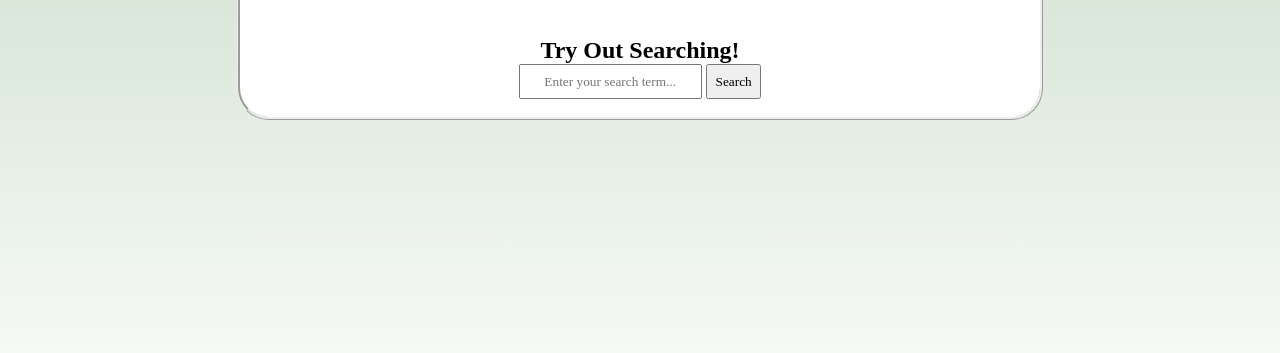
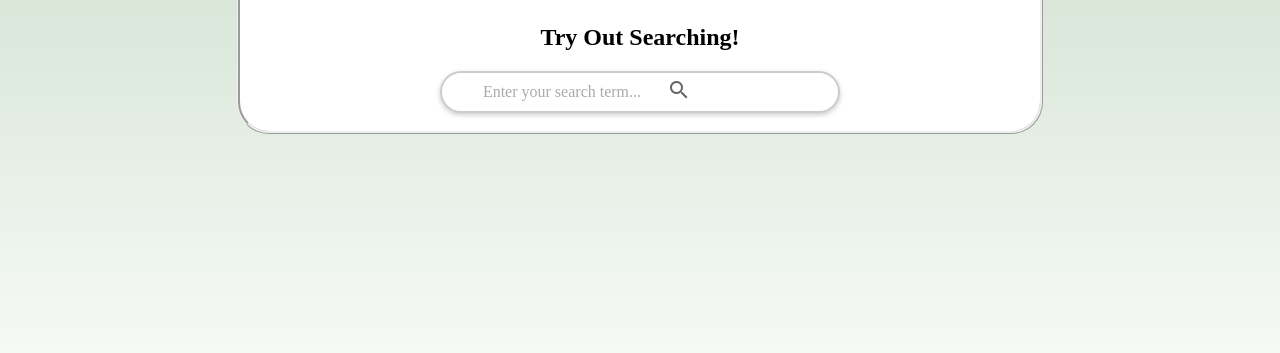
Before and after one commit to SKel1817/on-it, a Flask app: page /search in a window 1280 px wide. Shown: the part 350-703 px from the top of the page. Run offline with Flask 3, Linux system fonts and the light colour scheme; data that the repository does not hold is empty.

Commit message:
Reformatted and fixed file formatting. Added more comments for clarity

```diff
--- a/app.py
+++ b/app.py
@@ -22,11 +22,14 @@ app = Flask(__name__)
 # Load preferences from .env
 load_dotenv()
 
+# secert key for session variables
+app.secret_key = 'your_unique_and_secret_key'
+
 # Set IP address
 IP_ADDR = os.getenv("IP_ADDR") if os.getenv("IP_ADDR") else "localhost"
 print(f"IP Address: {IP_ADDR}")
 
-# Make connection to mariadb database using .env (DB_USER, DB_PASS, SCHEMA_NAME)
+# Make connection to mariadb database using .env (DB_USER, DB_PASS, SCHEMA_NAME), will have to refrence everytime you want to make a query
 def get_db_connection():
     try:
         conn = mariadb.connect(
@@ -40,50 +43,24 @@ def get_db_connection():
     except Error as e:
         print(f"Database connection error: {e}")
         return None
+
+
 # Path to the JSON file -- remove when database is connected
 RESPONSES_FILE = os.path.join("static", "audit_responses.json")
 REPORT_TEMPLATE = os.path.join("templates", "report.html")
 OUTPUT_PDF = os.path.join("static", "output.pdf")
 PUPPETEER_SCRIPT = os.path.join(os.getcwd(), "html_to_pdf.js")
 
-# all Database API Requests are here
-# sample database query select * from frameworks_table then return the data and print to console
-# @app.route("/sample-get", methods=["GET"])
-# def sample_get():
-#     try:
-#         cur.execute("SELECT * FROM frameworks_table")
-#         rows = cur.fetchall()
-#         for row in rows:
-#             print(row)
-#         return jsonify(rows)
-#     except Exception as e:
-#         print(f"Error fetching user data: {e}")
-#         return jsonify({"error": "Failed to load user data."}), 500
-
-# sample database query insert into user_table then return the data and print to console
-# @app.route("/sample-post", methods=["POST"])
-# def sample_post():
-#     try:
-#         data = request.json
-#         if not data:
-#             return jsonify({"error": "Invalid data"}), 400
-#         cur.execute("INSERT INTO user_table (username, password) VALUES (?, ?)", (data["username"], data["password"]))
-#         conn.commit()
-#         print(f"User {data['username']} added successfully!")
-#         return jsonify({"message": "User added successfully!"}), 200
-#     except Exception as e:
-#         print(f"Error adding user: {e}")
-#         return jsonify({"error": "Failed to add user."}), 500
-
 # Function to ensure the file exists and is properly initialized -- remove once database is set up
 def ensure_file_exists():
     if not os.path.exists(RESPONSES_FILE):
         with open(RESPONSES_FILE, "w") as f:
             json.dump([], f)
+# API Database queries -------------------------------------------------------------
+# User Logic Start ------------------
+# user login -- To be done
 
-# user login
-
-# create user
+# create user -- done
 @app.route("/create_user", methods=["POST"])
 def create_user():
     try:
@@ -138,31 +115,10 @@ def create_user():
     except Exception as e:
         print(f"Error adding user: {e}")
         return jsonify({"error": "Failed to add user."}), 500
+# User Logic End ------------------
 
-
-# function for generating the pdf
-@app.route("/generate_pdf", methods=["GET"])
-def generate_pdf():
-    try:
-        # Get the requested date from the query parameters
-        date = request.args.get("date")
-        if not date:
-            return jsonify({"error": "Date parameter is missing"}), 400
-
-        # Call the Puppeteer script with the date as an argument
-        subprocess.run(["node", PUPPETEER_SCRIPT, date], check=True)
-
-        # Send the generated PDF file
-        return send_file(OUTPUT_PDF, as_attachment=True)
-
-    except subprocess.CalledProcessError as e:
-        print("Error generating PDF with Puppeteer:", e)
-        return jsonify({"error": "Failed to generate PDF"}), 500
-    except Exception as e:
-        print("Unexpected error:", e)
-        return jsonify({"error": "Internal server error"}), 500
-
-# API for fetching audit steps from DB -- works!!!!!
+# Audit Logic Start ------------------
+# API for fetching audit steps from DB -- DONE
 @app.route("/get_audit_steps", methods=["GET"])
 def get_audit_steps():
     try:
@@ -183,44 +139,7 @@ def get_audit_steps():
         print(f"Error loading audit steps: {e}")
         return jsonify({"error": "Failed to load audit steps."}), 500
 
-
-# API for fetching audit frameworks from DB  -- works!
-@app.route("/get_frameworks", methods=["GET"])
-def get_frameworks():
-    try:
-        conn = get_db_connection()
-        if conn is None:
-            return jsonify({"error": "Database connection failed"}), 500
-
-        cur = conn.cursor()
-        cur.execute("SELECT name, definition, how_to_use, advantages, disadvantages, link FROM frameworks_table")
-        rows = cur.fetchall()
-
-        frameworks = []
-        for row in rows:
-            try:
-                how_to_use = json.loads(row[2]) if row[2].startswith("[") else row[2].split(";")
-                advantages = json.loads(row[3]) if row[3].startswith("[") else row[3].split(";")
-                disadvantages = json.loads(row[4]) if row[4].startswith("[") else row[4].split(";")
-            except json.JSONDecodeError:
-                how_to_use, advantages, disadvantages = row[2].split(";"), row[3].split(";"), row[4].split(";")  # Fallback to list format
-
-            frameworks.append({
-                "name": row[0],
-                "definition": row[1],
-                "how_to_use": how_to_use,
-                "advantages": advantages,
-                "disadvantages": disadvantages,
-                "link": row[5]
-            })
-
-        cur.close()
-        conn.close()
-        return jsonify({"frameworks": frameworks})
-    except Exception as e:
-        print(f"Error loading frameworks: {e}")
-        return jsonify({"error": "Failed to load frameworks."}), 500
-# API for fetching audit dates -- modify once database is set up
+# API for fetching audit dates -- modify once database is set up (will be API for report dates) -- TO DO
 @app.route("/get_audit_dates", methods=["GET"])
 def get_audit_dates():
     # I think this might be the code for the audit dates:
@@ -253,7 +172,7 @@ def get_audit_dates():
         print(f"Error fetching audit dates: {e}")
         return jsonify({"error": "Failed to load audit dates."}), 500
 
-# API for fetching report data -- modify once database is set up
+# API for fetching report data -- modify once database is set up (will be API for report) -- TO DO
 @app.route("/get_report_data", methods=["GET"])
 def get_report_data():
     try:
@@ -280,7 +199,7 @@ def get_report_data():
         print(f"Error fetching report data: {e}")
         return jsonify({"error": "Failed to load report data."}), 500
 
-# modify once database set up, temp JOSN saving method
+# modify once database set up, temp JOSN saving method (Will be API for Save responses) -- TO DO
 @app.route("/save_response", methods=["POST"])
 def save_response():
     try:
@@ -321,7 +240,72 @@ def save_response():
     except Exception as e:
         print("Error:", e)
         return jsonify({"error": "Internal server error"}), 500
+# Audit Logic End ------------------
 
+# API for fetching audit frameworks from DB  -- DONE
+@app.route("/get_frameworks", methods=["GET"])
+def get_frameworks():
+    try:
+        conn = get_db_connection()
+        if conn is None:
+            return jsonify({"error": "Database connection failed"}), 500
+
+        cur = conn.cursor()
+        cur.execute("SELECT name, definition, how_to_use, advantages, disadvantages, link FROM frameworks_table")
+        rows = cur.fetchall()
+
+        frameworks = []
+        for row in rows:
+            try:
+                how_to_use = json.loads(row[2]) if row[2].startswith("[") else row[2].split(";")
+                advantages = json.loads(row[3]) if row[3].startswith("[") else row[3].split(";")
+                disadvantages = json.loads(row[4]) if row[4].startswith("[") else row[4].split(";")
+            except json.JSONDecodeError:
+                how_to_use, advantages, disadvantages = row[2].split(";"), row[3].split(";"), row[4].split(";")  # Fallback to list format
+
+            frameworks.append({
+                "name": row[0],
+                "definition": row[1],
+                "how_to_use": how_to_use,
+                "advantages": advantages,
+                "disadvantages": disadvantages,
+                "link": row[5]
+            })
+
+        cur.close()
+        conn.close()
+        return jsonify({"frameworks": frameworks})
+    except Exception as e:
+        print(f"Error loading frameworks: {e}")
+        return jsonify({"error": "Failed to load frameworks."}), 500
+# End of API Database queries -------------------------------------------------------------
+
+
+# function for generating the pdf
+@app.route("/generate_pdf", methods=["GET"])
+def generate_pdf():
+    try:
+        # Get the requested date from the query parameters
+        date = request.args.get("date")
+        if not date:
+            return jsonify({"error": "Date parameter is missing"}), 400
+
+        # Call the Puppeteer script with the date as an argument
+        subprocess.run(["node", PUPPETEER_SCRIPT, date], check=True)
+
+        # Send the generated PDF file
+        return send_file(OUTPUT_PDF, as_attachment=True)
+
+    except subprocess.CalledProcessError as e:
+        print("Error generating PDF with Puppeteer:", e)
+        return jsonify({"error": "Failed to generate PDF"}), 500
+    except Exception as e:
+        print("Unexpected error:", e)
+        return jsonify({"error": "Internal server error"}), 500
+
+
+# search page logic
+# function to grab the search data from form
 @app.route('/display_search', methods=['POST'])
 def display_search():
     session['error_code'] = request.form.get('error_code')
@@ -332,6 +316,7 @@ def display_search():
 
     return redirect(url_for('search_page'))
 
+# function to display the search page with the variables
 @app.route('/search')
 def search_page():
     return render_template('search.html',
--- a/static/report-style.css
+++ b/static/report-style.css
@@ -16,7 +16,7 @@ body {
     line-height: 1.6;
 }
 
-.nav a{
+.nav a {
     color: #143F6E;
 }
 
@@ -113,7 +113,8 @@ button:hover {
 /* PDF Compatibility */
 @media print {
     button {
-        display: none; /* Hide the button in the PDF */
+        display: none;
+        /* Hide the button in the PDF */
     }
 
     #report-container {
--- a/static/style.css
+++ b/static/style.css
@@ -12,7 +12,7 @@ Dark Blue - #05172A
     margin: 0;
     padding: 0;
     box-sizing: border-box;
-    font-family: 'Playfair Display' , serif;
+    font-family: 'Playfair Display', serif;
 }
 
 html {
@@ -101,8 +101,10 @@ body {
     width: 90%;
 
     /* triangle dimension */
-    --b: 2em; /* base */
-    --h: 1em; /* height */
+    --b: 2em;
+    /* base */
+    --h: 1em;
+    /* height */
 
     --c: #FFFFFF;
 
@@ -110,13 +112,12 @@ body {
 
     border-radius: var(--r);
     clip-path:
-        polygon(0 100%,100% 100%,100% 0,0 0,
+        polygon(0 100%, 100% 100%, 100% 0, 0 0,
             0 calc(50% - var(--b)/2),
             calc(-1*var(--h)) 50%,
             0 calc(50% + var(--b)/2));
     background: var(--c);
-      border-image: fill 0/0/var(--h)
-    conic-gradient(var(--c) 0 0);
+    border-image: fill 0/0/var(--h) conic-gradient(var(--c) 0 0);
 }
 
 .auditContainer {
@@ -193,9 +194,9 @@ body {
 .loginContainer input[type="submit"] {
     width: 100%;
     padding: 0.8rem;
-    background: linear-gradient(to right,  #4F5D2F, #376F26);
+    background: linear-gradient(to right, #4F5D2F, #376F26);
     color: white;
-    font-family: 'Playfair Display' , serif;
+    font-family: 'Playfair Display', serif;
     font-weight: 700;
     font-size: 2rem;
     font-weight: bold;
@@ -205,7 +206,7 @@ body {
 }
 
 .loginContainer input[type="submit"]:hover {
-    background: linear-gradient(to right, #376F26,  #143F6E);
+    background: linear-gradient(to right, #376F26, #143F6E);
     transform: scale(1.03);
 }
 
@@ -246,7 +247,7 @@ body {
 datalist {
     display: flex;
     justify-content: space-between;
-    color:#000000;
+    color: #000000;
 }
 
 /* learn.html Web Styling */
@@ -357,8 +358,10 @@ datalist {
     width: 90%;
 
     /* triangle dimension */
-    --b: 2em; /* base */
-    --h: 1em; /* height */
+    --b: 2em;
+    /* base */
+    --h: 1em;
+    /* height */
 
     --c: #FFFFFF;
 
@@ -366,13 +369,12 @@ datalist {
 
     border-radius: var(--r);
     clip-path:
-        polygon(0 100%,100% 100%,100% 0,0 0,
+        polygon(0 100%, 100% 100%, 100% 0, 0 0,
             0 calc(50% - var(--b)/2),
             calc(-1*var(--h)) 50%,
             0 calc(50% + var(--b)/2));
     background: var(--c);
-      border-image: fill 0/0/var(--h)
-    conic-gradient(var(--c) 0 0);
+    border-image: fill 0/0/var(--h) conic-gradient(var(--c) 0 0);
 }
 
 .searchContainer {
@@ -423,8 +425,10 @@ datalist {
     width: 90%;
 
     /* triangle dimension */
-    --b: 2em; /* base */
-    --h: 1em; /* height */
+    --b: 2em;
+    /* base */
+    --h: 1em;
+    /* height */
 
     --c: #FFFFFF;
 
@@ -432,13 +436,12 @@ datalist {
 
     border-radius: var(--r);
     clip-path:
-        polygon(0 100%,100% 100%,100% 0,0 0,
+        polygon(0 100%, 100% 100%, 100% 0, 0 0,
             0 calc(50% - var(--b)/2),
             calc(-1*var(--h)) 50%,
             0 calc(50% + var(--b)/2));
     background: var(--c);
-      border-image: fill 0/0/var(--h)
-    conic-gradient(var(--c) 0 0);
+    border-image: fill 0/0/var(--h) conic-gradient(var(--c) 0 0);
 }
 
 .troubleshootingContainer {
@@ -518,16 +521,16 @@ datalist {
     }
 
 
-.indexContainer input[type= "submit"] {
-    display:inline-block;
+    .indexContainer input[type="submit"] {
+        display: inline-block;
         font-family: 'Playfair Display', serif;
         font-weight: 700;
         font-size: clamp(1.2em, 2vw, 1.5em);
         color: white;
-    width:100%;
+        width: 100%;
         max-width: 300px;
         padding: 1rem 2rem;
-    background-color:  #376F26;
+        background-color: #376F26;
         border: none;
         border-radius: 0.5rem;
         margin-top: 1.5rem;
@@ -549,7 +552,7 @@ transform: scale(1.03);
         margin: 5% auto;
         padding: 5%;
         background-color: #C8E6C9;
-    color:  #1B5E20;
+        color: #1B5E20;
         border-radius: 2em;
         text-align: center;
         font-size: 1rem;
@@ -578,11 +581,12 @@ transform: scale(1.03);
         max-width: 90vw;
         margin: auto;
         padding: 5%;
-    background-color:  #F1F8E9;
-    border: 0.1rem solid  #A5D6A7;
+        background-color: #F1F8E9;
+        border: 0.1rem solid #A5D6A7;
         border-radius: 5%;
         box-shadow: 0 1vw 2vw rgba(0, 0, 0, 0.2);
-    color: #1B5E20;;
+        color: #1B5E20;
+        ;
         text-align: center;
 
         display: flex;
@@ -591,7 +595,8 @@ transform: scale(1.03);
 
     }
 
-.auditContainer h2, .auditContainer h3 {
+    .auditContainer h2,
+    .auditContainer h3 {
         font-size: 1.2rem;
         font-family: 'Playfair Display', serif;
         font-weight: 700;
@@ -612,7 +617,7 @@ transform: scale(1.03);
         border-radius: 5%;
         background-color: #ffffff;
         color: #1B5E20;
-    font-family: 'Playfair Display' , serif;
+        font-family: 'Playfair Display', serif;
         margin: 2% 0;
     }
 
@@ -620,9 +625,9 @@ transform: scale(1.03);
         width: 100%;
         padding: 3%;
         font-size: 120%;
-    font-family: 'Playfair Display' , serif;
+        font-family: 'Playfair Display', serif;
         margin: 2% 0;
-    background: linear-gradient(to right,  #66BB6A,  #2E7D32);
+        background: linear-gradient(to right, #66BB6A, #2E7D32);
         transition: all 0.3s ease-in-out;
         color: white;
         border: none;
@@ -645,7 +650,7 @@ transform: scale(1.03);
         width: 100%;
         padding: 5%;
         font-size: 100%;
-    font-family: 'Playfair Display' , serif;
+        font-family: 'Playfair Display', serif;
         background-color: #143F6E;
         color: white;
         border: none;
@@ -666,7 +671,7 @@ transform: scale(1.03);
         background-color: #f9f9f9;
         border-radius: 5%;
         font-size: 100%;
-    font-family: 'Playfair Display' , serif;
+        font-family: 'Playfair Display', serif;
         box-shadow: 0 2% 4% rgba(0, 0, 0, 0.1);
     }
 
@@ -674,12 +679,12 @@ transform: scale(1.03);
 
     /* smaller mobile devices */
     @media (max-width:480px) {
-.Hopper{
+        .Hopper {
             width: 90%;
         }
 
         .indexContainer input[type="submit"] {
-font-size:1.2em;
+            font-size: 1.2em;
         }
     }
 
@@ -719,7 +724,7 @@ font-size:1.2em;
     }
 
     .accountContainer input[type="submit"]:hover {
-    background: linear-gradient( to right,  #376F26, #143F6E);
+        background: linear-gradient(to right, #376F26, #143F6E);
         transform: scale(1.03);
     }
 
@@ -728,7 +733,7 @@ font-size:1.2em;
         margin-top: 1.5rem;
         font-size: 1rem;
         font-weight: bold;
-    color:  #143F6E;
+        color: #143F6E;
         text-decoration: none;
     }
 
@@ -759,7 +764,7 @@ datalist {
         max-width: 30rem;
         padding: 5%;
         border-radius: 1rem;
-    background-color #ffffff;
+        background-color: #ffffff;
         box-shadow: 0 0.3rem 0.6rem rgba(0, 0, 0, 0.2);
         text-align: center;
         margin: 5% auto;
@@ -796,7 +801,7 @@ datalist {
     .settingsContainer input[type="range"] {
         width: 100%;
         margin: 1.5rem 0;
-    accent-color:  #4F5D2F;
+        accent-color: #4F5D2F;
     }
 
     datalist {
@@ -811,11 +816,12 @@ datalist {
     /* tablets */
 
     @media (min-width: 600px) and (max-width:768px) {
-.Hopper{
+        .Hopper {
             width: 60%;
         }
-.indexContainer input[type="submit"]{
-    font-size:1.5em;
+
+        .indexContainer input[type="submit"] {
+            font-size: 1.5em;
         }
     }
 
--- a/templates/acctCreate.html
+++ b/templates/acctCreate.html
@@ -1,5 +1,6 @@
 <!DOCTYPE html>
 <html lang="en">
+
 <head>
   <meta charset="UTF-8" />
   <meta name="viewport" content="width=device-width, initial-scale=1.0" />
@@ -52,10 +53,12 @@
       </datalist><br>
 
       <label for="businessIndicator">Are you a business?</label><br>
+      <div style="display: flex; align-items: center; gap: 10px;">
         <input type="radio" id="businessYes" name="businessIndicator" value="1" checked>
         <label for="businessYes">Yes</label>
         <input type="radio" id="businessNo" name="businessIndicator" value="0">
-        <label for="businessNo">No</label><br>
+        <label for="businessNo">No</label>
+      </div>
 
       <div id="businessFields">
         <label for="role">Role:</label>
@@ -70,4 +73,5 @@
     </form>
   </div>
 </body>
+
 </html>
--- a/templates/index.html
+++ b/templates/index.html
@@ -1,5 +1,6 @@
 <!DOCTYPE html>
 <html lang="en">
+
 <head>
   <meta charset="UTF-8" />
   <meta name="viewport" content="width=device-width, initial-scale=1.0" />
@@ -34,4 +35,5 @@
     <a href="{{ url_for('audit') }}"><input type="submit" value="Start Audit"></a>
   </div>
 </body>
+
 </html>
--- a/templates/learn.html
+++ b/templates/learn.html
@@ -1,5 +1,6 @@
 <!DOCTYPE html>
 <html lang="en">
+
 <head>
   <meta charset="UTF-8" />
   <meta name="viewport" content="width=device-width, initial-scale=1.0" />
@@ -34,4 +35,5 @@
     <div id="frameworkDetails"></div>
   </div>
 </body>
+
 </html>
--- a/templates/login.html
+++ b/templates/login.html
@@ -1,5 +1,6 @@
 <!DOCTYPE html>
 <html lang="en">
+
 <head>
   <meta charset="UTF-8" />
   <meta name="viewport" content="width=device-width, initial-scale=1.0" />
@@ -35,4 +36,5 @@
     </form>
   </div>
 </body>
+
 </html>
--- a/templates/previous_audits.html
+++ b/templates/previous_audits.html
@@ -1,5 +1,6 @@
 <!DOCTYPE html>
 <html lang="en">
+
 <head>
   <meta charset="UTF-8" />
   <meta name="viewport" content="width=device-width, initial-scale=1.0" />
@@ -31,4 +32,5 @@
     <ul id="audit-list"></ul>
   </div>
 </body>
+
 </html>
--- a/templates/report.html
+++ b/templates/report.html
@@ -1,5 +1,6 @@
 <!DOCTYPE html>
 <html lang="en">
+
 <head>
   <meta charset="UTF-8">
   <meta name="viewport" content="width=device-width, initial-scale=1.0">
@@ -60,4 +61,5 @@
     });
   </script>
 </body>
+
 </html>
--- a/templates/search.html
+++ b/templates/search.html
@@ -1,5 +1,6 @@
 <!DOCTYPE html>
 <html lang="en">
+
 <head>
   <meta charset="UTF-8" />
   <meta name="viewport" content="width=device-width, initial-scale=1.0" />
@@ -9,6 +10,51 @@
   <link rel="stylesheet" href="https://fonts.googleapis.com/icon?family=Material+Icons">
   <link rel="stylesheet" href="https://fonts.googleapis.com/icon?family=Material+Symbols+Outlined">
   <script src="../static/script.js"></script>
+  <!--To be changed first and then moved to style page, this is what I generally
+    want this page to look like please correct it so it looks nice and uses the % like everything else thanks-->
+  <style>
+    .search-bar-container {
+      display: flex;
+      justify-content: center;
+      margin-top: 20px;
+    }
+
+    .search-bar {
+      display: flex;
+      align-items: center;
+      border: 2px solid #ccc;
+      border-radius: 25px;
+      padding: 5px 15px;
+      width: 100%;
+      max-width: 400px;
+      background-color: white;
+      box-shadow: 0px 2px 5px rgba(0, 0, 0, 0.2);
+    }
+
+    .search-bar input {
+      border: none;
+      outline: none;
+      flex: 1;
+      font-size: 16px;
+      padding: 5px;
+      background-color: transparent;
+    }
+
+    .search-bar button {
+      background: none;
+      border: none;
+      cursor: pointer;
+    }
+
+    .search-bar button i {
+      font-size: 24px;
+      color: #666;
+    }
+
+    .search-bar input::placeholder {
+      color: #aaa;
+    }
+  </style>
 </head>
 
 <header>
@@ -46,12 +92,17 @@
         <br>
         <br>
         <h2>Try Out Searching!</h2>
-      <form action="https://www.google.com/search" method="GET" target="_blank">
+        <div class="search-bar-container">
+          <form action="https://www.google.com/search" method="GET" target="_blank" class="search-bar">
             <input type="text" name="q" placeholder="Enter your search term..." required>
-        <input type="submit" value="Search">
+            <button type="submit">
+              <i class="material-icons">search</i>
+            </button>
           </form>
         </div>
       </div>
     </div>
+  </div>
 </body>
+
 </html>
--- a/templates/settings.html
+++ b/templates/settings.html
@@ -1,5 +1,6 @@
 <!DOCTYPE html>
 <html lang="en">
+
 <head>
   <meta charset="UTF-8" />
   <meta name="viewport" content="width=device-width, initial-scale=1.0" />
@@ -44,4 +45,5 @@
     </form>
   </div>
 </body>
+
 </html>
```
Also changed, not shown: static/script.js (+183 -160 lines), templates/audit.html (+8 -1 lines), templates/troubleshooting.html (+15 -6 lines). Lines whose indentation alone changed are shown as unchanged.
